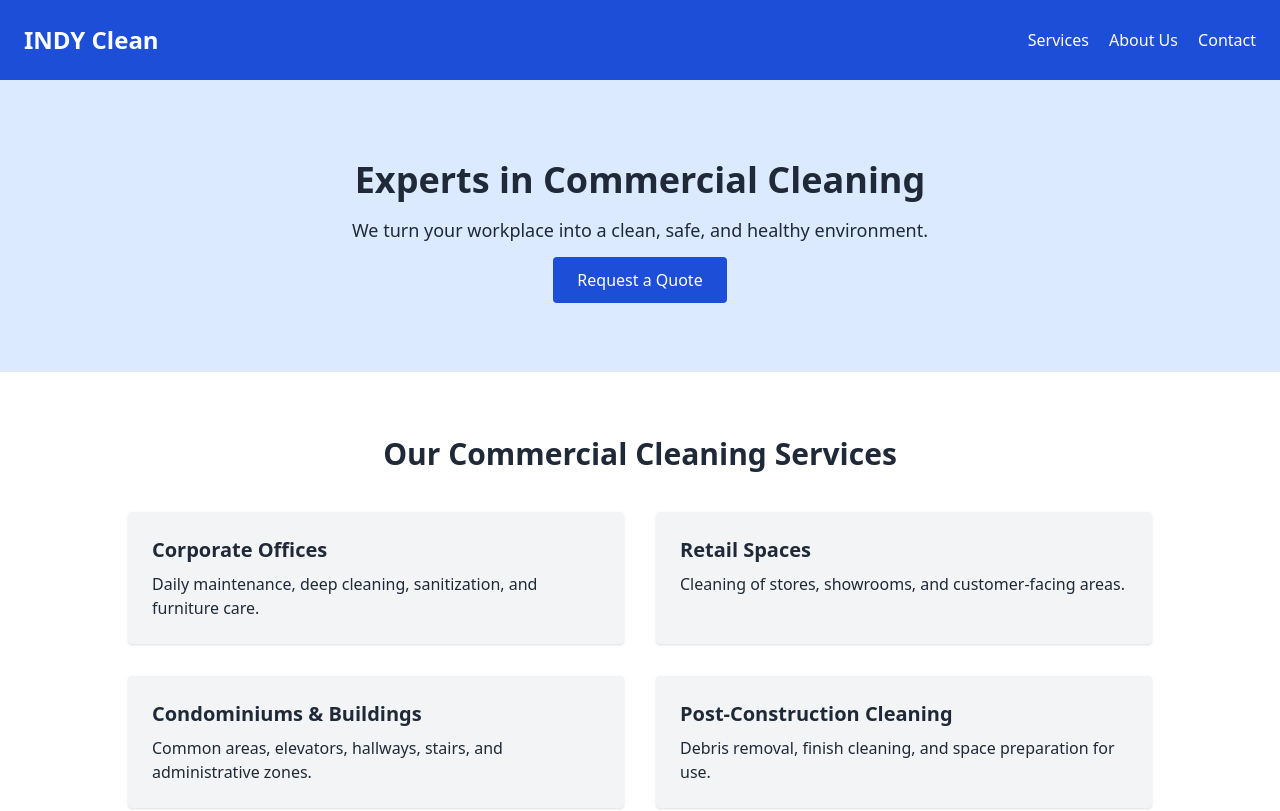
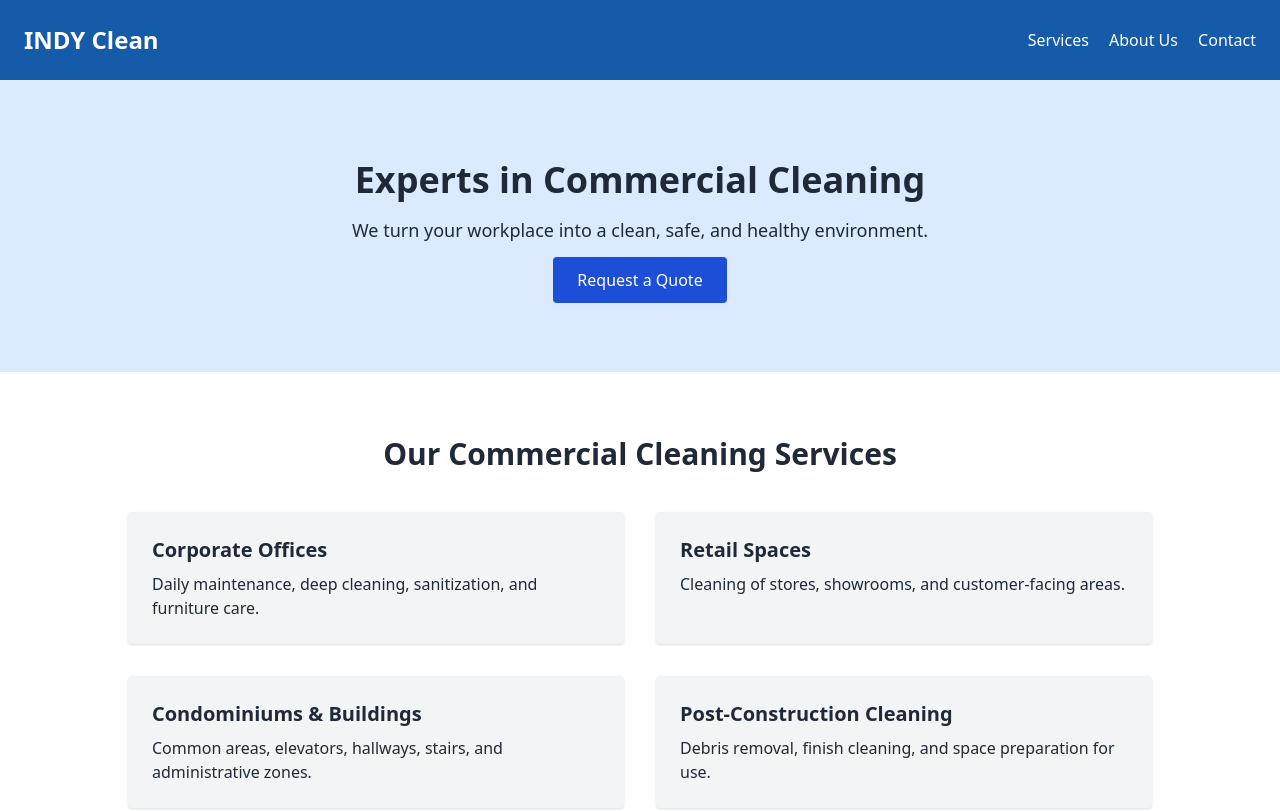
Before and after one commit to NCastillo23/indyclean.website, a plain HTML site: page index.html in a window 1280 px wide. Shown: the top 811 px of the page. Drawn offline with nearby package versions, Linux system fonts and the light colour scheme.

Commit message:
Update index.html

```diff
--- a/index.html
+++ b/index.html
@@ -9,7 +9,7 @@
 <body class="bg-white text-gray-800">
 
   <!-- Header -->
-<header class="bg-blue-700 text-white p-6 shadow-md">
+<header style="background-color: #165BAA;" class="text-white p-6 shadow-md">
     <div class="max-w-7xl mx-auto flex justify-between items-center">
       <h1 class="text-2xl font-bold">INDY Clean</h1>
       <nav class="space-x-4">
```
